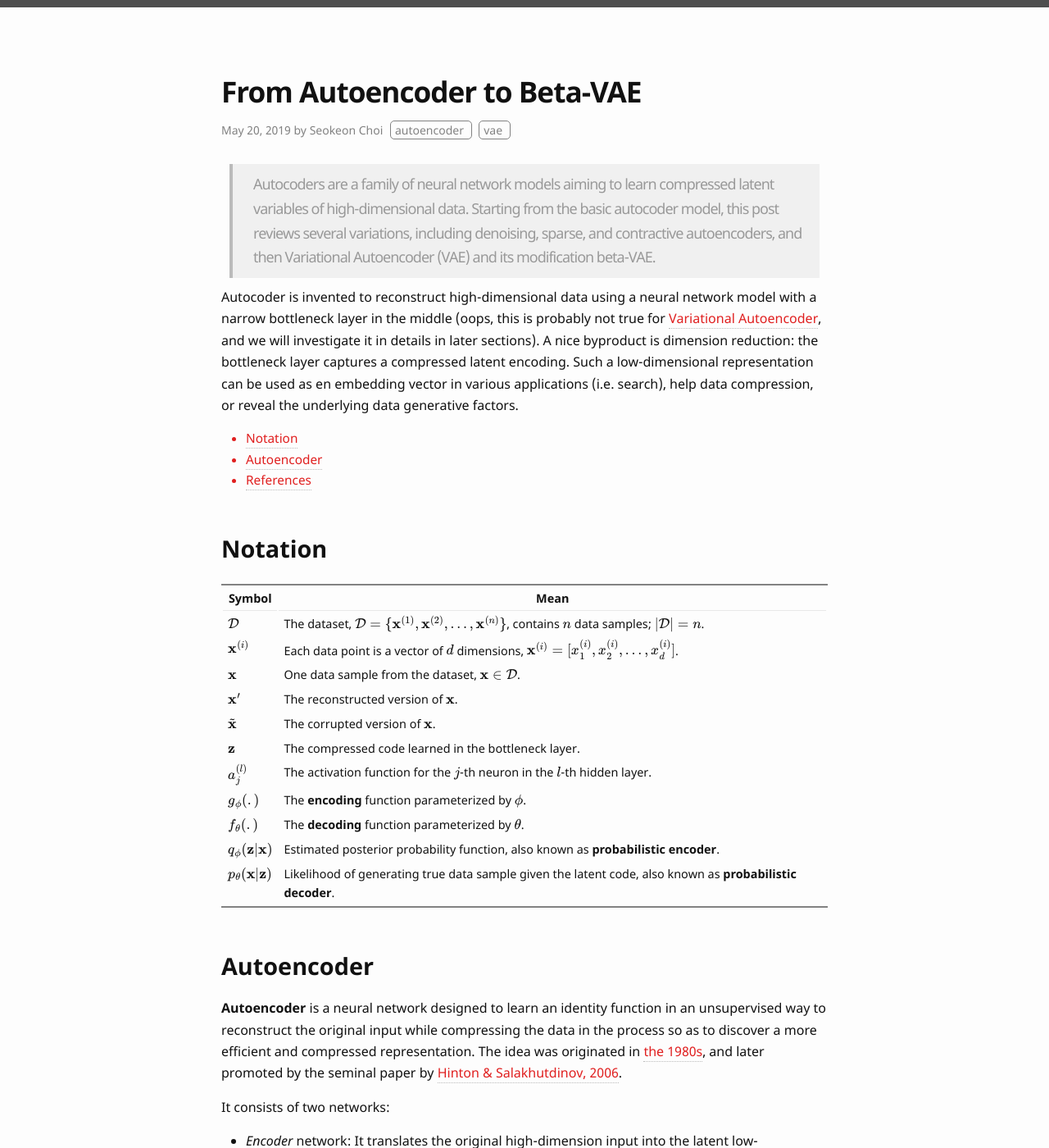
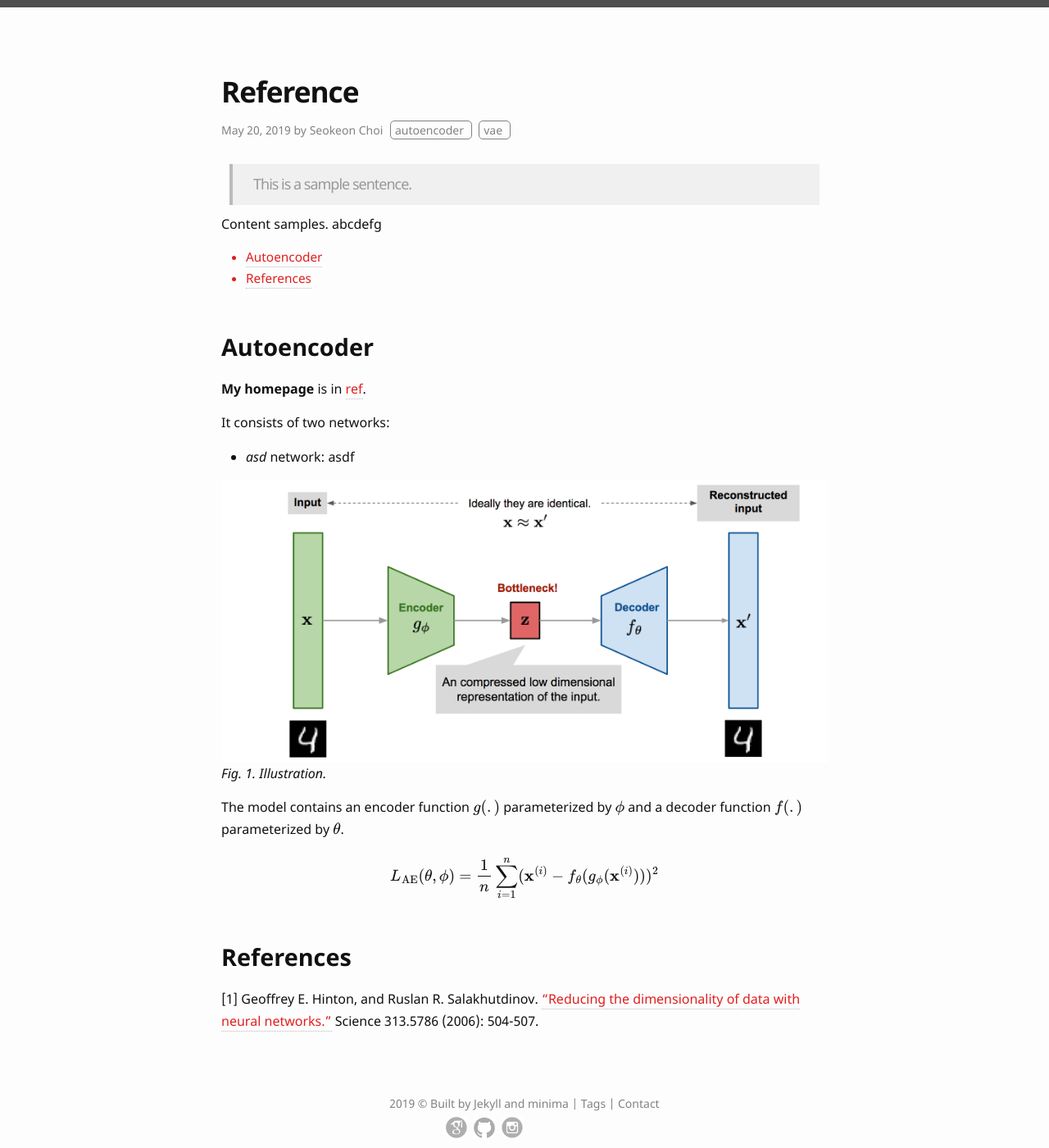
Before and after one commit to bismex/bismex.github.io, a Jekyll site: the page built from _posts/2019-05-20-reference.md, in a window 1280 px wide and 1400 px high. Shown: the whole window at 82% size. Built offline with Jekyll 4.4.1, drawn with Linux system fonts in a browser that asks for light colours; formulas are drawn with MathJax 3; some of the changed text lies outside the part shown.

Commit message:
Update 2019-05-20-reference.md

```diff
--- a/_posts/2019-05-20-reference.md
+++ b/_posts/2019-05-20-reference.md
@@ -1,64 +1,33 @@
 ---
 layout: post
-title: "From Autoencoder to Beta-VAE"
+title: "Reference"
 date: 2019-05-20 23:18:00
 tags: autoencoder vae
 # image: "vae-gaussian.png"
 ---
 
-> Autocoders are a family of neural network models aiming to learn compressed latent variables of high-dimensional data. Starting from the basic autocoder model, this post reviews several variations, including denoising, sparse, and contractive autoencoders, and then Variational Autoencoder (VAE) and its modification beta-VAE.
-
+> This is a sample sentence.
 
 <!--more-->
 
-
-Autocoder is invented to reconstruct high-dimensional data using a neural network model with a narrow bottleneck layer in the middle (oops, this is probably not true for [Variational Autoencoder](#vae-variational-autoencoder), and we will investigate it in details in later sections). A nice byproduct is dimension reduction: the bottleneck layer captures a compressed latent encoding. Such a low-dimensional representation can be used as en embedding vector in various applications (i.e. search), help data compression, or reveal the underlying data generative factors.
-
+Content samples. abcdefg
 
 {: class="table-of-content"}
 * TOC
 {:toc}
 
-
-## Notation
-
-{: class="info"}
-| Symbol | Mean |
-| ---------- | ---------- |
-| $$\mathcal{D}$$ | The dataset, $$\mathcal{D} = \{ \mathbf{x}^{(1)}, \mathbf{x}^{(2)}, \dots, \mathbf{x}^{(n)} \}$$, contains $$n$$ data samples; $$\vert\mathcal{D}\vert =n $$. |
-| $$\mathbf{x}^{(i)}$$ | Each data point is a vector of $$d$$ dimensions, $$\mathbf{x}^{(i)} = [x^{(i)}_1, x^{(i)}_2, \dots, x^{(i)}_d]$$. |
-| $$\mathbf{x}$$ | One data sample from the dataset, $$\mathbf{x} \in \mathcal{D}$$. |
-| $$\mathbf{x}’$$| The reconstructed version of $$\mathbf{x}$$. |
-| $$\tilde{\mathbf{x}}$$ | The corrupted version of $$\mathbf{x}$$. |
-| $$\mathbf{z}$$ | The compressed code learned in the bottleneck layer. |
-| $$a_j^{(l)}$$ | The activation function for the $$j$$-th neuron in the $$l$$-th hidden layer. |
-| $$g_{\phi}(.)$$ | The **encoding** function parameterized by $$\phi$$. |
-| $$f_{\theta}(.)$$ | The **decoding** function parameterized by $$\theta$$. |
-| $$q_{\phi}(\mathbf{z}\vert\mathbf{x})$$ |Estimated posterior probability function, also known as **probabilistic encoder**.  |
-| $$p_{\theta}(\mathbf{x}\vert\mathbf{z})$$ | Likelihood of generating true data sample given the latent code, also known as **probabilistic decoder**. |
-| ---------- | ---------- |
-
-
-
 ## Autoencoder
 
-**Autoencoder** is a neural network designed to learn an identity function in an unsupervised way  to reconstruct the original input while compressing the data in the process so as to discover a more efficient and compressed representation. The idea was originated in [the 1980s](https://en.wikipedia.org/wiki/Autoencoder), and later promoted by the seminal paper by [Hinton & Salakhutdinov, 2006](https://pdfs.semanticscholar.org/c50d/ca78e97e335d362d6b991ae0e1448914e9a3.pdf).
+**My homepage** is in [ref](https://bismex.github.io/).
 
 It consists of two networks:
-- *Encoder* network: It translates the original high-dimension input into the latent low-dimensional code. The input size is larger than the output size.
-- *Decoder* network: The decoder network recovers the data from the code, likely with larger and larger output layers.
+- *asd* network: asdf
 
+![picture]({{ '/assets/images/sample/autoencoder-architecture.png' | relative_url }})
+{: style="width: 100%;" class="center"}
+*Fig. 1. Illustration.*
 
-![Autoencoder architecture]({{ '/assets/images/sample/autoencoder-architecture.png' | relative_url }})
-{: style="width: 100%;" class="center"}
-*Fig. 1. Illustration of autoencoder model architecture.*
-
-
-The encoder network essentially accomplishes the [dimensionality reduction](https://en.wikipedia.org/wiki/Dimensionality_reduction), just like how we would use Principal Component Analysis (PCA) or Matrix Factorization (MF) for. In addition, the autoencoder is explicitly optimized for the data reconstruction from the code. A good intermediate representation not only can capture latent variables, but also benefits a full [decompression](https://ai.googleblog.com/2016/09/image-compression-with-neural-networks.html) process.
-
-The model contains an encoder function $$g(.)$$ parameterized by $$\phi$$ and a decoder function $$f(.)$$ parameterized by $$\theta$$. The low-dimensional code learned for input $$\mathbf{x}$$ in the bottleneck layer is $$\mathbf{z} = $$ and the reconstructed input is $$\mathbf{x}' = f_\theta(g_\phi(\mathbf{x}))$$.
-
-The parameters $$(\theta, \phi)$$ are learned together to output a reconstructed data sample same as the original input, $$\mathbf{x} \approx f_\theta(g_\phi(\mathbf{x}))$$, or in other words, to learn an identity function. There are various metrics to quantify the difference between two vectors, such as cross entropy when the activation function is sigmoid, or as simple as MSE loss:
+The model contains an encoder function $$g(.)$$ parameterized by $$\phi$$ and a decoder function $$f(.)$$ parameterized by $$\theta$$.
 
 $$
 L_\text{AE}(\theta, \phi) = \frac{1}{n}\sum_{i=1}^n (\mathbf{x}^{(i)} - f_\theta(g_\phi(\mathbf{x}^{(i)})))^2
@@ -68,29 +37,3 @@ $$
 ## References
 
 [1] Geoffrey E. Hinton, and Ruslan R. Salakhutdinov. ["Reducing the dimensionality of data with neural networks."](https://pdfs.semanticscholar.org/c50d/ca78e97e335d362d6b991ae0e1448914e9a3.pdf) Science 313.5786 (2006): 504-507.
-
-[2] Pascal Vincent, et al. ["Extracting and composing robust features with denoising autoencoders."](http://www.cs.toronto.edu/~larocheh/publications/icml-2008-denoising-autoencoders.pdf) ICML, 2008.
-
-[3] Pascal Vincent, et al. ["Stacked denoising autoencoders: Learning useful representations in a deep network with a local denoising criterion."](http://www.jmlr.org/papers/volume11/vincent10a/vincent10a.pdf). Journal of machine learning research 11.Dec (2010): 3371-3408.
-
-[4] Geoffrey E. Hinton, Nitish Srivastava, Alex Krizhevsky, Ilya Sutskever, and Ruslan R. Salakhutdinov. "Improving neural networks by preventing co-adaptation of feature detectors." arXiv preprint arXiv:1207.0580 (2012).
-
-[5] [Sparse Autoencoder](https://web.stanford.edu/class/cs294a/sparseAutoencoder.pdf) by Andrew Ng.
-
-[6] Alireza Makhzani, Brendan Frey (2013). ["k-sparse autoencoder"](https://arxiv.org/abs/1312.5663). ICLR 2014.
-
-[7] Salah Rifai, et al. ["Contractive auto-encoders: Explicit invariance during feature extraction."](http://www.icml-2011.org/papers/455_icmlpaper.pdf) ICML, 2011.
-
-[8] Diederik P. Kingma, and Max Welling. ["Auto-encoding variational bayes.”](https://arxiv.org/abs/1312.6114) ICLR 2014.
-
-[9] [Tutorial - What is a variational autoencoder?](https://jaan.io/what-is-variational-autoencoder-vae-tutorial/) on jaan.io
-
-[10] Youtube tutorial: [Variational Autoencoders](https://www.youtube.com/watch?v=9zKuYvjFFS8) by Arxiv Insights
-
-[11] ["A Beginner's Guide to Variational Methods: Mean-Field Approximation"](https://blog.evjang.com/2016/08/variational-bayes.html) by Eric Jang.
-
-[12] Carl Doersch. ["Tutorial on variational autoencoders."](https://arxiv.org/abs/1606.05908) arXiv:1606.05908, 2016.
-
-[13] Irina Higgins, et al. ["$$\beta$$-VAE: Learning basic visual concepts with a constrained variational framework."](https://openreview.net/forum?id=Sy2fzU9gl) ICLR 2017.
-
-[14] Christopher P. Burgess, et al. ["Understanding disentangling in beta-VAE."](https://arxiv.org/abs/1804.03599) NIPS 2017.
```
